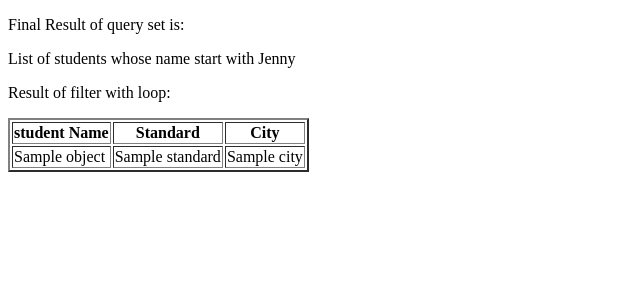
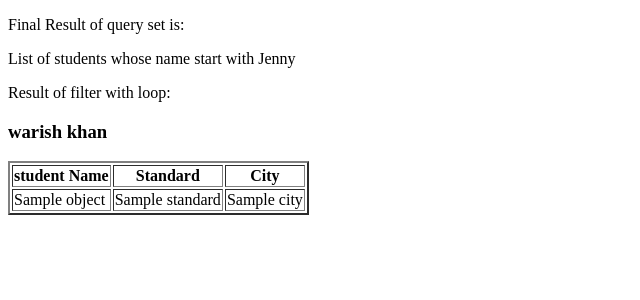
Before and after one commit to warish21/django-filter-django-channels, a Django app: template demo_app/templates/home.html in a window 1280 px wide. Shown: the top 300 px of the page, without its empty margins (0-640 px from the left). Run offline with Django 4.2, Linux system fonts and the light colour scheme; the template is opened without the code that fills it: most values are stand-ins (such as "Sample title", 1, 10 or a date in 2020).

Commit message:
update template

```diff
--- a/demo_app/templates/home.html
+++ b/demo_app/templates/home.html
@@ -7,7 +7,7 @@ List of students whose name start with Jenny
 <p>Result of filter with loop:</p>
 <table border='2'>
 <tr>
-
+<h3>warish khan</h3>
 <th>student Name</th>
 <th>Standard</th>
 <th>City</th>
```
